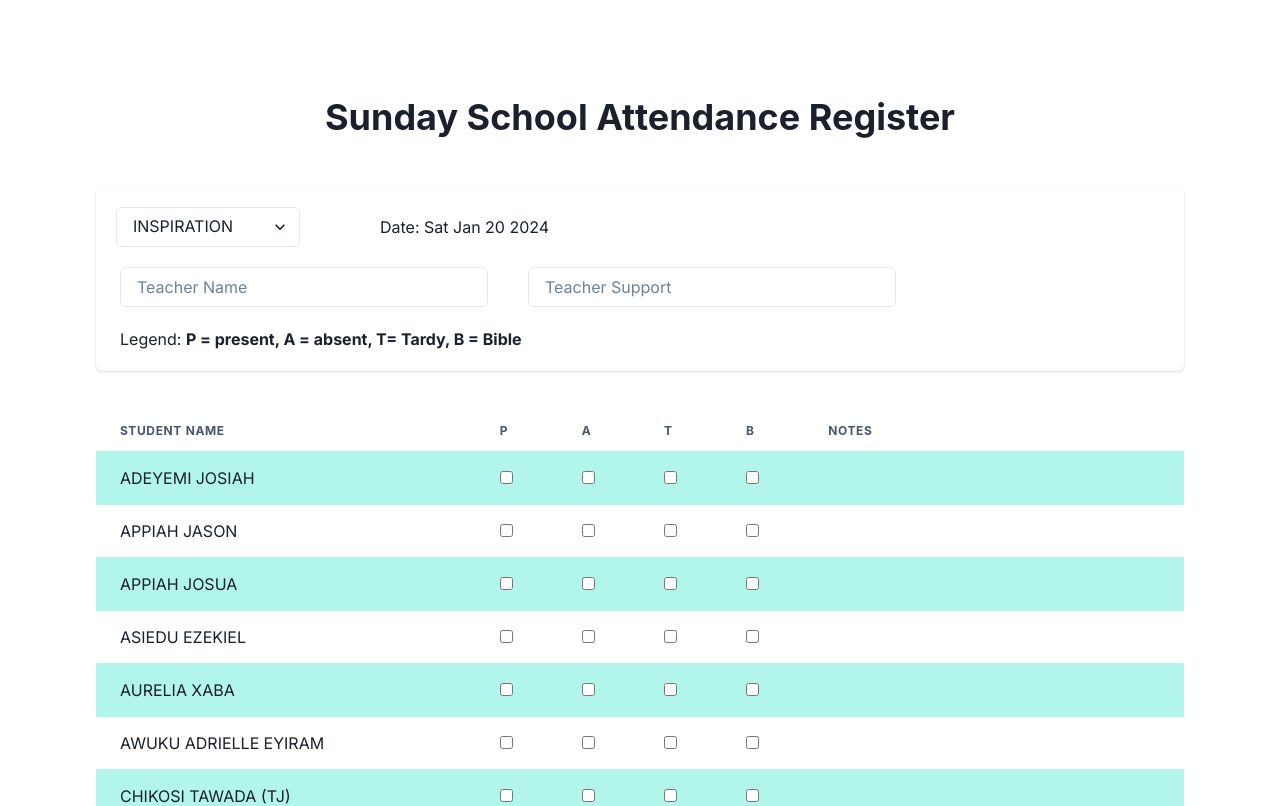
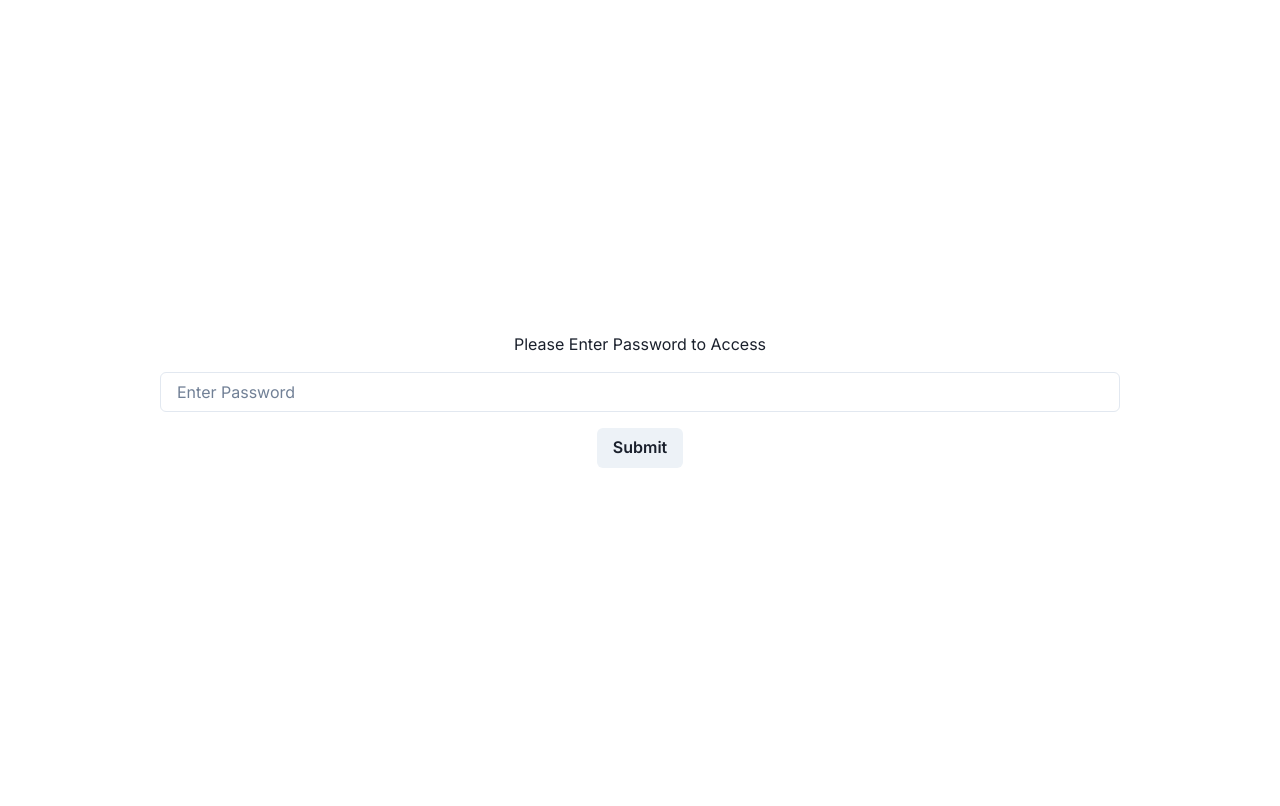
Before and after one commit to chinonso25/Marpe-Sunday-Schhol, a Next.js app: page / in a window 1280 px wide. Shown: the top 806 px of the page. Built offline with nearby package versions, Linux system fonts and the light colour scheme.

Commit message:
Add Password

```diff
--- a/src/app/AttendanceTable.tsx
+++ b/src/app/AttendanceTable.tsx
@@ -3,11 +3,11 @@ import { v4 as uuidv4 } from 'uuid';
 import { TableContainer, Table, Thead, Tbody, Tr, Th, Td } from '@chakra-ui/react';
 import { Student } from '@/constants';
 
-const Checkbox = ({ checked, onChange }: {checked: boolean; onChange: ()=> void}) => (
+const Checkbox = ({ checked, onChange }: { checked: boolean; onChange: () => void }) => (
   <input type="checkbox" checked={checked} onChange={onChange} />
 );
 
-const TextInput = ({ value, onChange }: {value: string; onChange: () => void }) => (
+const TextInput = ({ value, onChange }: { value: string; onChange: () => void }) => (
   <input
     type="text"
     value={value}
@@ -16,7 +16,7 @@ const TextInput = ({ value, onChange }: {value: string; onChange: () => void })
   />
 );
 
-const AttendanceTable = ({ data }: {data: Student[]}) => {
+const AttendanceTable = ({ data }: { data: Student[] }) => {
   const initializeState = () => {
     const mappedData = data.map(student => ({
       ...student,
@@ -64,19 +64,17 @@ const AttendanceTable = ({ data }: {data: Student[]}) => {
       <Table variant="striped" colorScheme="teal">
         <Thead>
           <Tr>
-            <Th>Student Name</Th><Th>P</Th><Th>A</Th><Th>T</Th><Th>B</Th><Th>Notes</Th>
+            <Th>Student Name</Th><Th>P</Th><Th>A</Th><Th>P/T</Th><Th>B</Th><Th>Notes</Th>
           </Tr>
         </Thead>
         <Tbody>
           {students.map(student => (
             <Tr key={student.id}>
               <Td>
-                {student.name ?
-                student.name :
                 <TextInput
                   value={student.name}
                   onChange={e => handleTextInputChange(student.id, 'name', e.target.value)}
-                />}
+                />
               </Td>
               {['P', 'A', 'T', 'B'].map(field => (
                 <Td key={field}>
--- a/src/app/page.tsx
+++ b/src/app/page.tsx
@@ -2,9 +2,11 @@
 import styles from './page.module.css'
 import AttendanceTable from './AttendanceTable'
 import { ClassRooms, allClasses } from '@/constants'
-import { Card, CardBody, ChakraProvider, Heading, Select, Textarea, Text, HStack, Button, Input, Alert, AlertIcon } from '@chakra-ui/react'
+import { Card, CardBody, ChakraProvider, Heading, Select, Textarea, Text, HStack, Button, Input, Alert, AlertIcon, VStack } from '@chakra-ui/react'
 import { useState } from 'react'
 import { exportPdf } from './helpers'
+
+const PASSWORD = 'EXC3LCH1LD'
 
 export default function Home() {
   const [classSelected, setClassSelected] = useState<ClassRooms>(ClassRooms.INSPIRATION)
@@ -12,6 +14,8 @@ export default function Home() {
   const [teacher, setTeacher] = useState('')
   const [teacherSupport, setTeacherSupport] = useState('')
   const [error, setError] = useState({ teacher: '', teacherSupport: '' })
+  const [enteredPassword, setEnteredPassword] = useState('')
+  const [isAuthenticated, setIsAuthenticated] = useState(false)
 
   const currentClass = allClasses[classSelected]
 
@@ -36,6 +40,31 @@ export default function Home() {
 
     }
   };
+
+  const handlePasswordSubmit = () => {
+    if (enteredPassword === PASSWORD) {
+      setIsAuthenticated(true);
+    } else {
+      alert("Incorrect password");
+    }
+  };
+
+  if (!isAuthenticated) {
+    return (
+      <ChakraProvider>
+        <VStack padding={40} spacing={4} align="center" justify="center" height="100vh">
+          <Text>Please Enter Password to Access</Text>
+          <Input
+            type="password"
+            placeholder="Enter Password"
+            value={enteredPassword}
+            onChange={(e) => setEnteredPassword(e.target.value)}
+          />
+          <Button onClick={handlePasswordSubmit}>Submit</Button>
+        </VStack>
+      </ChakraProvider>
+    );
+  }
 
   return (
     <ChakraProvider>
@@ -62,7 +91,7 @@ export default function Home() {
               {error.teacherSupport && <Alert status='error'><AlertIcon />{error.teacherSupport}</Alert>}
             </HStack>
             <HStack spacing={10} marginTop={5} marginLeft={1}>
-              <Text> Legend: <b>P = present, A = absent, T= Tardy, B = Bible</b></Text>
+              <Text> Legend: <b>P = Present, A = Absent, P/T = Present but with parent, B = Bible</b></Text>
             </HStack>
           </CardBody>
         </Card>
```
